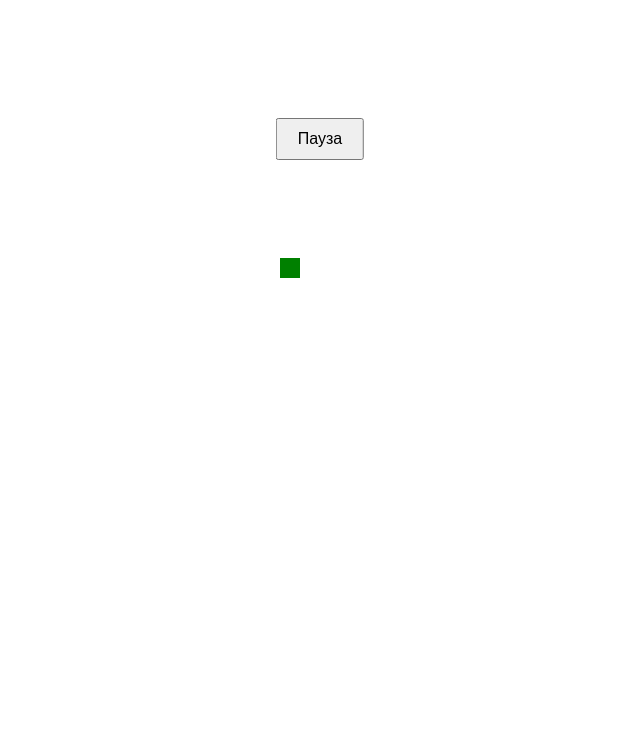
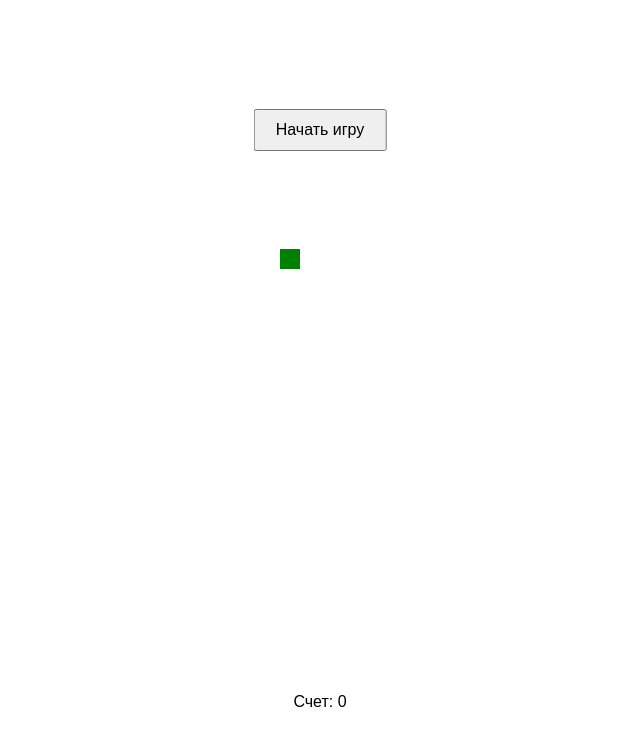
Before and after one commit to snow1e77/snake, a plain HTML site: page index.html in a window 1280 px wide. Shown: the whole page, without its empty margins (320-960 px from the left). Drawn offline with Linux system fonts and the light colour scheme.

Commit message:
Update index.html

```diff
--- a/index.html
+++ b/index.html
@@ -10,9 +10,11 @@
     <div id="game-container">
         <canvas id="gameCanvas" width="800" height="600"></canvas>
         <div id="controls">
-            <button id="pauseButton">Пауза</button>
+            <button id="startButton">Начать игру</button>
+            <button id="pauseButton" style="display: none;">Пауза</button>
             <button id="resumeButton" style="display: none;">Продолжить</button>
         </div>
+        <div id="score">Счет: 0</div>
     </div>
     <script src="script.js"></script>
 </body>
```
